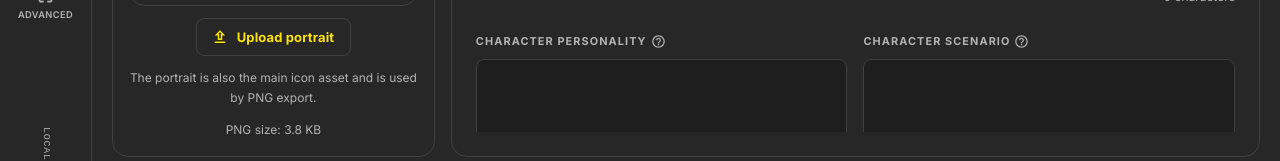
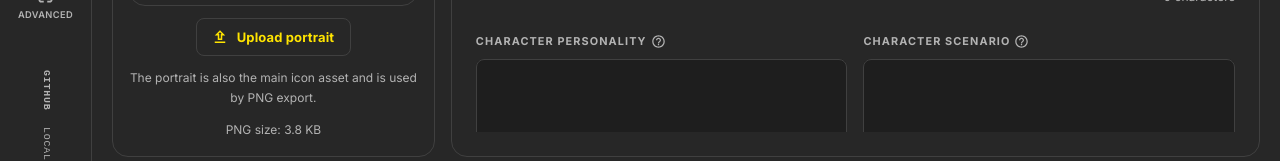
Before and after one commit to bigsombar/character-card-studio, a React (Vite) app: page / in a window 1280 px wide. Shown: the part 590-751 px from the top of the page. Built offline with nearby package versions, Linux system fonts and the light colour scheme.

Commit message:
feat: add GitHub repository link to side rail

```diff
--- a/src/components/layout/SideRail.jsx
+++ b/src/components/layout/SideRail.jsx
@@ -112,6 +112,34 @@ export default function SideRail({ activeSection, onSectionChange }) {
             })}
 
             <Box sx={{ flex: 1 }} />
+            <Tooltip arrow placement="right" title="Open the GitHub repository">
+                <Typography
+                    aria-label="Open the GitHub repository"
+                    component="a"
+                    href="https://github.com/bigsombar/character-card-studio"
+                    rel="noopener noreferrer"
+                    target="_blank"
+                    sx={{
+                        color: 'text.secondary',
+                        fontFamily: 'monospace',
+                        fontSize: '0.62rem',
+                        fontWeight: 600,
+                        letterSpacing: '0.08em',
+                        mb: 1.5,
+                        textDecoration: 'none',
+                        writingMode: 'vertical-rl',
+                        '&:hover': {
+                            color: 'primary.main',
+                        },
+                        '&:focus-visible': {
+                            outline: '2px solid #FFE400',
+                            outlineOffset: 2,
+                        },
+                    }}
+                >
+                    GITHUB
+                </Typography>
+            </Tooltip>
             <Tooltip arrow placement="right" title="Local-only CCv3 editor">
                 <Typography
                     sx={{
```
Also changed, not shown: 1 other file (tests, documents, lock files or other folders).
